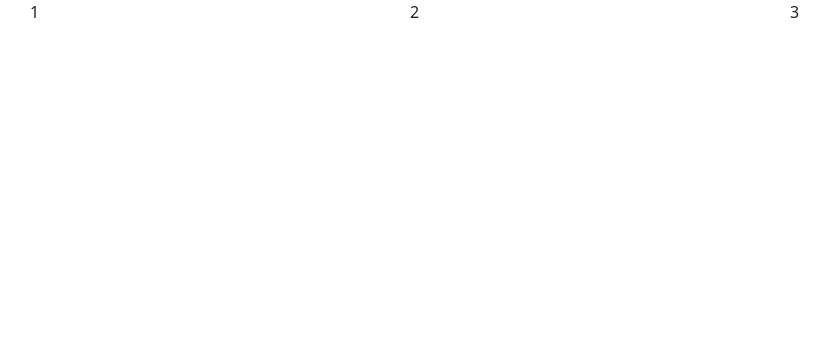
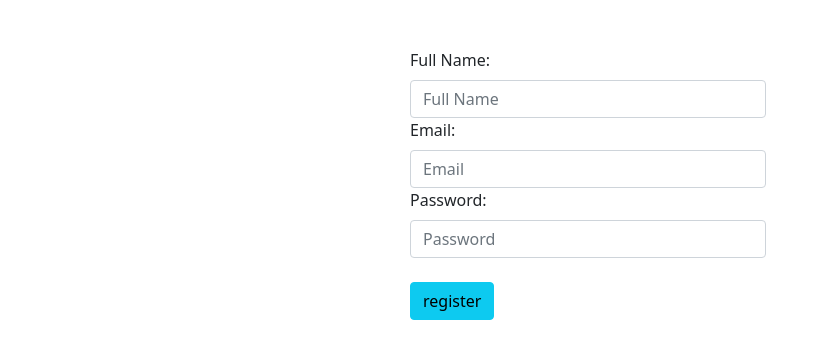
Before and after one commit to kobi10/formsWithJs, a plain HTML site: page index.html in a window 1280 px wide. Shown: the whole page, without its empty margins (52-882 px from the left). Drawn offline with nearby package versions, Linux system fonts and the light colour scheme.

Commit message:
02_06_21_2

```diff
--- a/index.html
+++ b/index.html
@@ -12,9 +12,42 @@
 
     <div class="container">
         <div class="row">
-            <div class="col-lg-4">1</div>
-            <div class="col-lg-4">2</div>
-            <div class="col-lg-4">3</div>
+            <div class="col-lg-4"></div>
+            <div class="col-lg-4">
+
+                 <br/><br/>
+                 <form name="register_form" id="register_form" action="" method="POST" onsubmit="return register()">
+                <label for="fullname" class="form-label">Full Name:</label>
+                 <input type="text"
+                 required
+                 name="fullname"
+                 id="fullname"
+                 placeholder="Full Name"
+                 class="form-control" />
+
+                 <label for="email" class="form-label">Email:</label>
+                 <input type="email"
+                 required
+                 name="email"
+                 id="email"
+                 placeholder="Email"
+                 class="form-control" />
+
+                 <label for="password" class="form-label">Password:</label>
+                 <input type="password"
+                 required
+                 name="password"
+                 id="password"
+                 placeholder="Password"
+                 class="form-control" />
+                 <br/>
+
+                 <input type="submit" form="register_form" value="register" class="btn btn-info" />
+                </form>
+            </div>
+
+
+            <div class="col-lg-4"></div>
         </div>
     </div>
 
```
